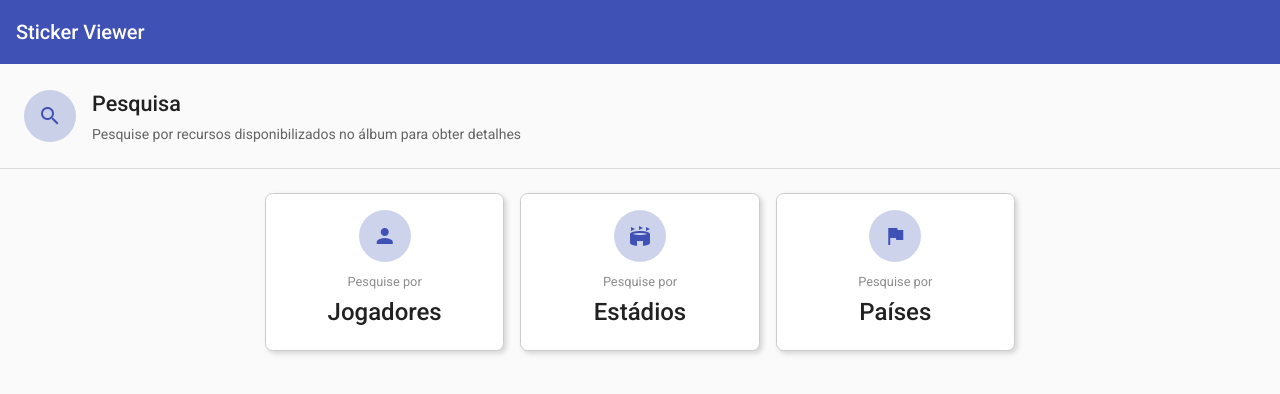
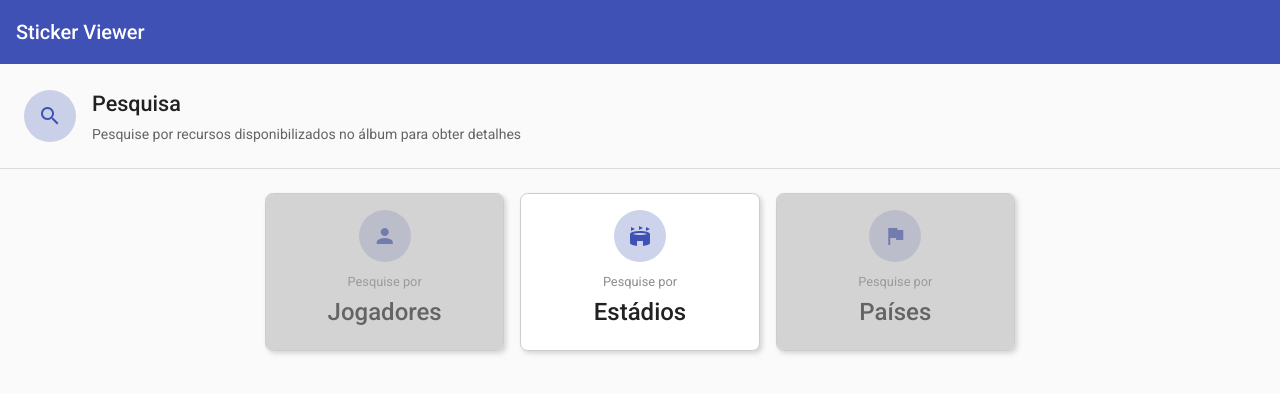
Before and after one commit to felipewesley/fwc-2022-sticker-viewer, an Angular app: page /pesquisa in a window 1280 px wide. Shown: the top 394 px of the page. Built offline with nearby package versions, Linux system fonts and the light colour scheme.

Commit message:
componentes de pesquisa - opção "disabled"

```diff
--- a/src/app/modules/pesquisa/components/opcao-pesquisa/opcao-pesquisa.component.html
+++ b/src/app/modules/pesquisa/components/opcao-pesquisa/opcao-pesquisa.component.html
@@ -1,4 +1,13 @@
-<div class="option" [ngClass]="{'selected': active}" matRipple (click)="onClicked.emit()">
+<div
+    matRipple
+    class="option"
+    (click)="click()"
+    [ngClass]="{
+        'selected': active,
+        'pointer': !disabled
+    }">
+
+    <div class="disabled-overlay" *ngIf="disabled"></div>
 
     <mat-icon
         *ngIf="active"
--- a/src/app/modules/pesquisa/components/opcao-pesquisa/opcao-pesquisa.component.scss
+++ b/src/app/modules/pesquisa/components/opcao-pesquisa/opcao-pesquisa.component.scss
@@ -3,6 +3,7 @@
     user-select: none;
 
     position: relative;
+    overflow: hidden;
 
     display: flex;
     flex-direction: column;
@@ -24,7 +25,6 @@
 
     box-shadow: 2.5px 2.5px 5px rgba(0, 0, 0, .15);
     background: #fff;
-    cursor: pointer;
     transition: ease-in-out 0.115s;
 
     &:hover {
@@ -35,6 +35,23 @@
     &.selected {
         border-width: 2.5px;
         border-color: var(--primary);
+    }
+
+    &.pointer {
+        cursor: pointer;
+    }
+
+    .disabled-overlay {
+        position: absolute;
+
+        width: 100%;
+        height: 100%;
+
+        background: rgb(167, 167, 167);
+
+        z-index: 99;
+
+        filter: opacity(.5);
     }
 
     .selected-icon {
--- a/src/app/modules/pesquisa/components/opcao-pesquisa/opcao-pesquisa.component.ts
+++ b/src/app/modules/pesquisa/components/opcao-pesquisa/opcao-pesquisa.component.ts
@@ -1,4 +1,6 @@
 import { Component, EventEmitter, Input, OnInit, Output } from "@angular/core";
+
+import { NotificacaoService } from "app/core/notificacao";
 
 @Component({
     selector: 'app-opcao-pesquisa',
@@ -10,12 +12,26 @@ export class OpcaoPesquisaComponent implements OnInit {
     @Input('icon') public icon: string;
     @Input('title') public title: string;
     @Input('active') public active: boolean;
+    @Input('disabled') public disabled: boolean = false;
 
     @Output('onClicked') public onClicked = new EventEmitter<void>();
 
-    constructor() { }
+    constructor(
+        private _notificacao: NotificacaoService
+    ) { }
 
     ngOnInit(): void {
 
     }
+
+    click() {
+
+        if (this.disabled) {
+
+            this._notificacao.erro(`Opção não disponível`);
+            return;
+        }
+
+        this.onClicked.emit();
+    }
 }
--- a/src/app/modules/pesquisa/estadio/detalhe/detalhe.component.ts
+++ b/src/app/modules/pesquisa/estadio/detalhe/detalhe.component.ts
@@ -1,4 +1,5 @@
 import { Component, OnDestroy, OnInit } from "@angular/core";
+import { ActivatedRoute, Router } from "@angular/router";
 import { NotificacaoService } from "app/core/notificacao";
 
 import { catchError, switchMap } from "rxjs";
@@ -15,7 +16,9 @@ export class EstadioDetalheComponent implements OnInit, OnDestroy {
 
     constructor(
         private _service: EstadioDetalheService,
-        private _notificationService: NotificacaoService
+        private _notificationService: NotificacaoService,
+        private _router: Router,
+        private _activatedRoute: ActivatedRoute
     ) { }
 
     ngOnInit(): void {
@@ -25,6 +28,7 @@ export class EstadioDetalheComponent implements OnInit, OnDestroy {
                 switchMap(estadioId => this._service.buscarEstadio(estadioId)),
                 catchError(err => {
                     this._notificationService.erro(err.error.message);
+                    this._router.navigate(['..'], { relativeTo: this._activatedRoute });
                     throw err;
                 })
             )
--- a/src/app/modules/pesquisa/pesquisa.component.html
+++ b/src/app/modules/pesquisa/pesquisa.component.html
@@ -49,6 +49,7 @@
                     <!-- Players -->
                     <app-opcao-pesquisa
                         class="item"
+                        [disabled]="true"
                         [active]="tipoPesquisaAtivo == 'jogador'"
                         [title]="'Jogadores'"
                         [icon]="'person'"
@@ -57,6 +58,7 @@
                     <!-- Stadiums -->
                     <app-opcao-pesquisa
                         class="item"
+                        [disabled]="false"
                         [active]="tipoPesquisaAtivo == 'estadio'"
                         [title]="'Estádios'"
                         [icon]="'stadium'"
@@ -65,6 +67,7 @@
                     <!-- Countries -->
                     <app-opcao-pesquisa
                         class="item"
+                        [disabled]="true"
                         [active]="tipoPesquisaAtivo == 'pais'"
                         [title]="'Países'"
                         [icon]="'flag'"
```
